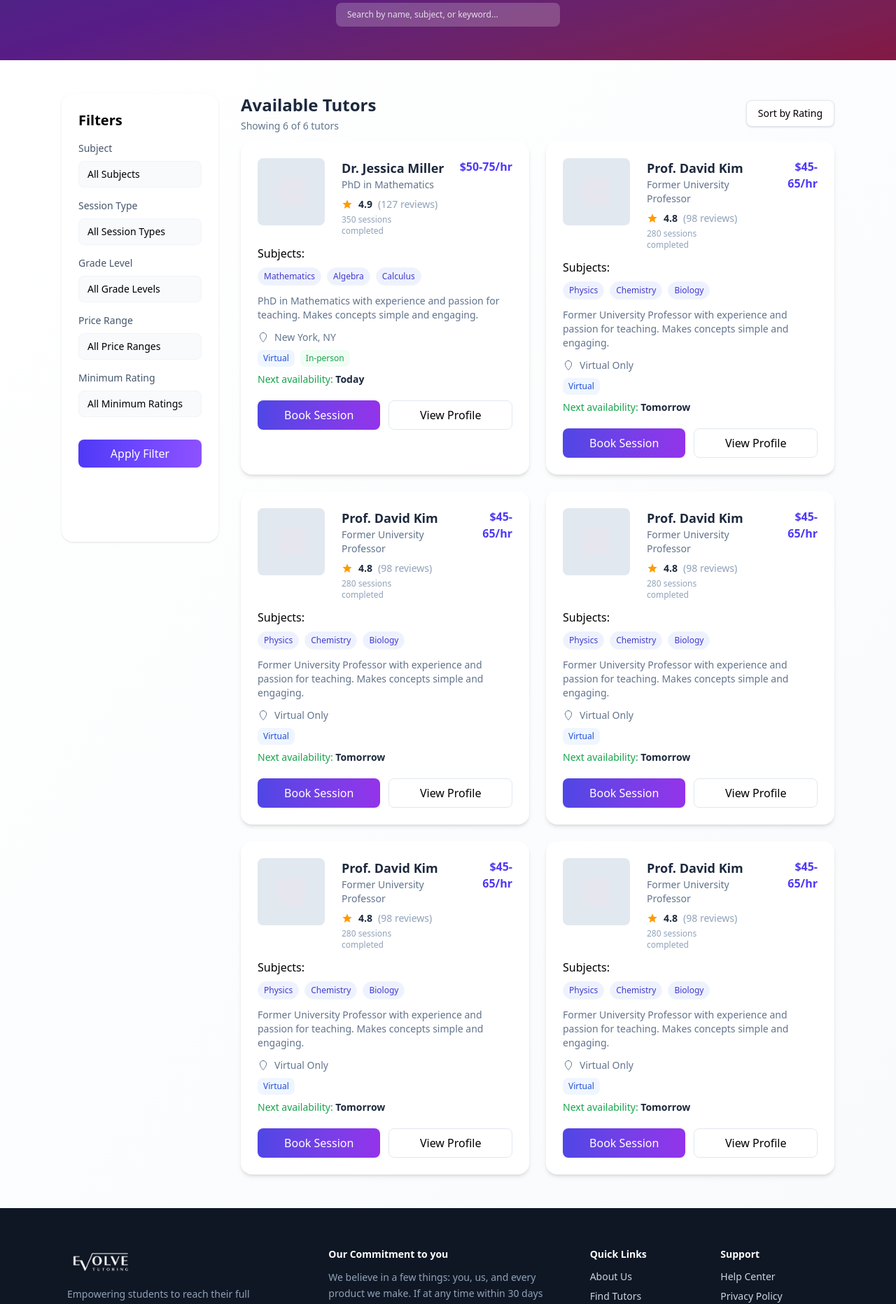
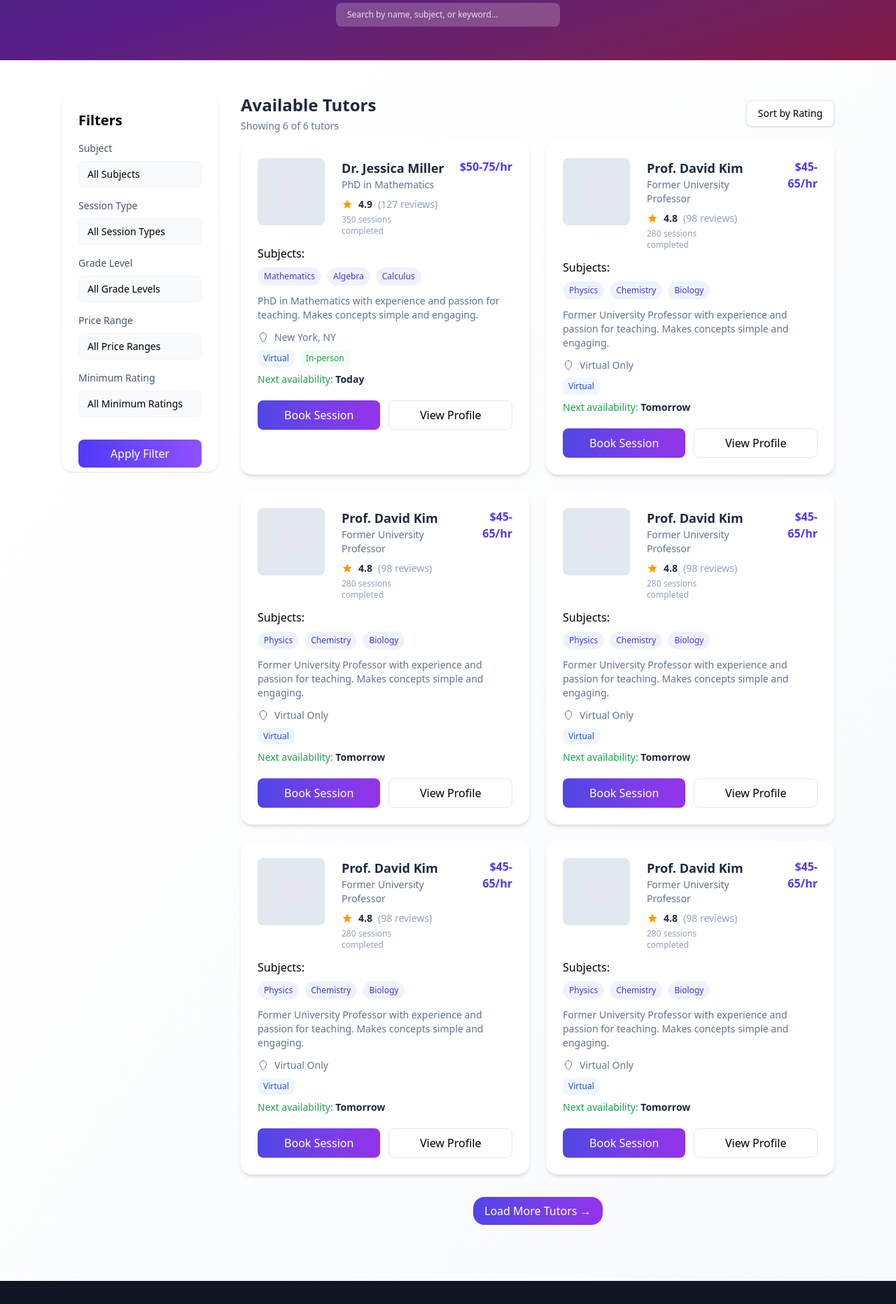
Before and after one commit to tushu003/lms-system, a Next.js app: page /find-tutor in a window 1280 px wide. Shown: the part 360-2223 px from the top of the page at 70% size. Built offline with nearby package versions, Linux system fonts and the light colour scheme.

Commit message:
this find tutor page is completed

```diff
--- a/app/(client)/find-tutor/_components/tutor-list.tsx
+++ b/app/(client)/find-tutor/_components/tutor-list.tsx
@@ -102,7 +102,7 @@ export default function TutorList() {
       <div className="max-w-6xl mx-auto px-6">
         <div className="flex items-start gap-8">
           {/* Left Filters column */}
-          <aside className="w-56 bg-white shadow-sm rounded-2xl p-6 sticky top-8 h-[640px]">
+          <aside className="w-56 bg-white shadow-sm rounded-2xl p-6 top-8 h-[540px]">
             <h3 className="text-xl font-semibold mb-4">Filters</h3>
 
             {[
@@ -209,6 +209,7 @@ export default function TutorList() {
 
               ))}
             </div>
+              <button className="btn bg-gradient-to-r from-[#4F46E5] to-[#9333EA] hover:bg-[#225bc6] px-4 py-2 rounded-[16px] text-white lg:ml-83 mt-8 mb-8">Load More Tutors →</button>
           </main>
         </div>
       </div>
```
